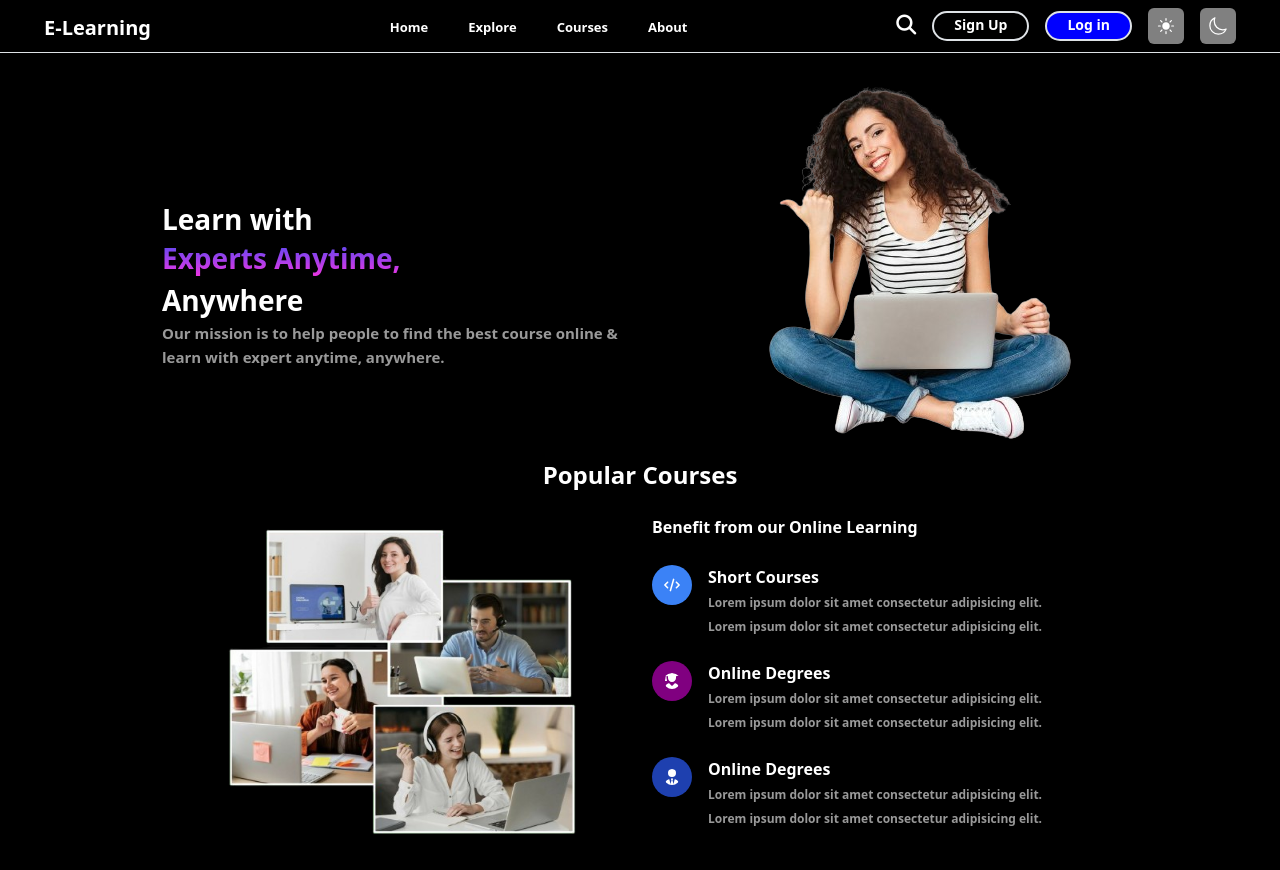
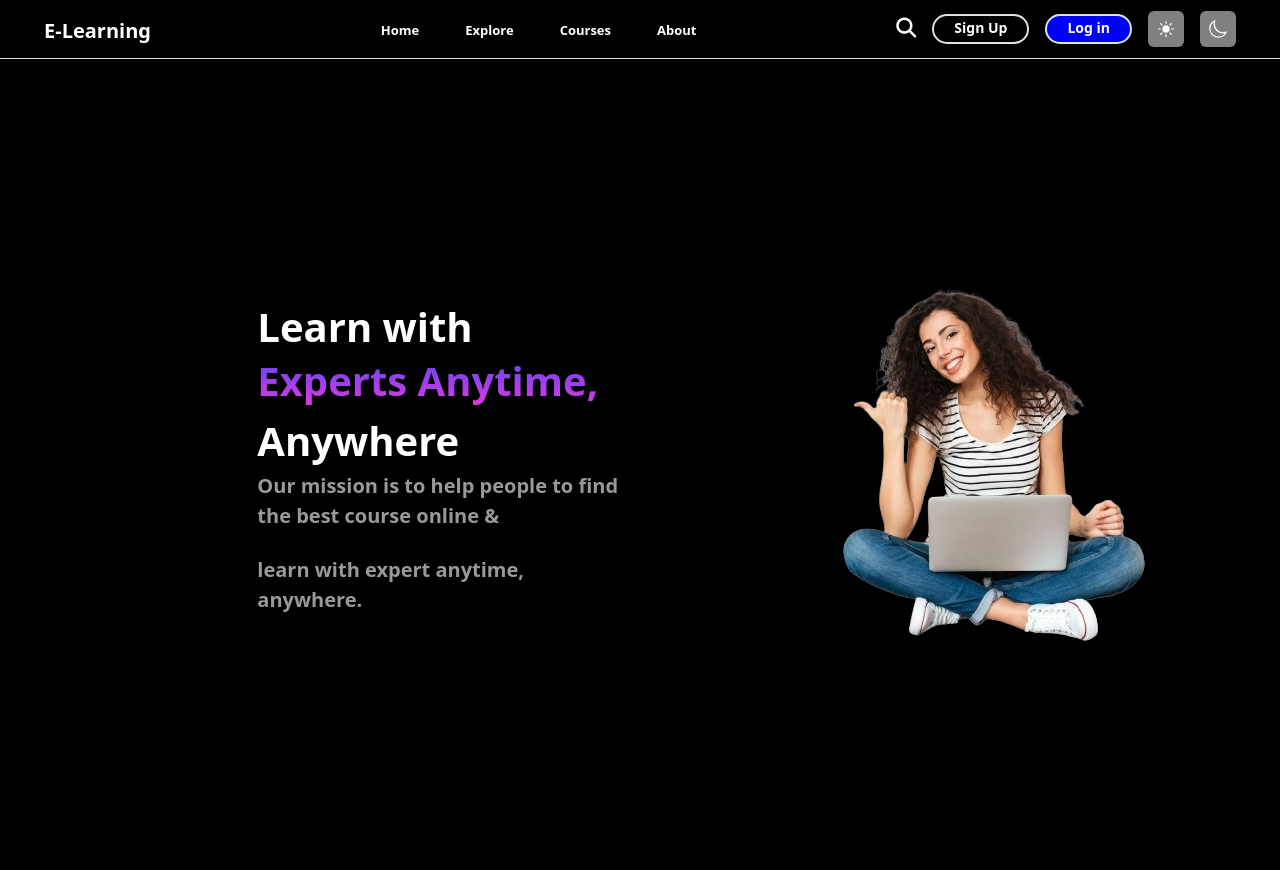
Before and after one commit to nyeinhsuthwe/Learning_Platform_Web, a React (Vite) app: page / in a window 1280 px wide. Built offline with nearby package versions, Linux system fonts and the light colour scheme.

Commit message:
edit home page design

```diff
--- a/src/pages/user/Home.jsx
+++ b/src/pages/user/Home.jsx
@@ -1,37 +1,39 @@
 import '../../App.css'
-import { FaUserGraduate } from "react-icons/fa6";
-import { FaCode } from "react-icons/fa6";
-import { FaUserTie } from "react-icons/fa6";
+// import { FaUserGraduate } from "react-icons/fa6";
+// import { FaCode } from "react-icons/fa6";
+// import { FaUserTie } from "react-icons/fa6";
 import './Home.css'
 
 function Home() {
 
   return (
     <>
-       <div className='container-fluid '>
-        <div className="row ">
+      <div className='container-fluid '>
+        <div className="row h-screen items-center">
 
-          <div className="col-6" >
-          <h2 className='text-white fw-bold fs-3' style={{marginTop:'150px', marginLeft:'150px'}}>Learn with<br/></h2>
-          <span className='text-white fw-bold fs-3' id='color' style={{ marginLeft:'150px'}}>Experts Anytime,<br/></span>
-          <span className='text-white fw-bold fs-3' style={{ marginLeft:'150px'}}>Anywhere<br/></span>
-          <span className='font-semibold opacity-60 text-white' style={{marginLeft:'150px', fontSize:'15px'}}>Our mission is to help people to find the best course online &</span><br/>
-          <span className='font-semibold opacity-60 text-white' style={{marginLeft:'150px', fontSize:'15px'}}>learn with expert anytime, anywhere.</span>
+          <div className="col-4 offset-2 items-center " >
+            <div className='grid ps-8'>
+              <h1 className='text-white fw-bold fs-1' style={{}}>Learn with<br /></h1>
+              <span className='text-white fw-bold fs-1' id='color' style={{}}>Experts Anytime,<br /></span>
+              <span className='text-white fw-bold fs-1' style={{}}>Anywhere<br /></span>
+              <span className='font-semibold opacity-60 text-white' style={{ fontSize: '20px' }}>Our mission is to help people to find the best course online &</span><br />
+              <span className='font-semibold opacity-60 text-white' style={{ fontSize: '20px' }}>learn with expert anytime, anywhere.</span>
+            </div>
           </div>
 
-          <div className="col-6 ">
+          <div className="grid col-6 justify-items-center">
 
-          <img src="/img/photo_2024-01-24_21-18-20-removebg-preview.png" style={{marginLeft:'40px'}} alt=""  />
+            <img src="/img/photo_2024-01-24_21-18-20-removebg-preview.png" style={{ marginLeft: '40px' }} alt="" />
           </div>
         </div>
 
         {/* for course section */}
-        <div>
+        {/* <div>
         <h3 className='text-white text-center font-semibold fs-4'>Popular Courses</h3>
-        </div>
+        </div> */}
 
         {/* benefit */}
-        <div className="row mx-auto">
+        {/* <div className="row mx-auto">
           <div className="col-6">
            <img src="/img/photo_2024-01-31_17-26-03-removebg-preview.png" style={{marginLeft:'180px' ,width:'400px', height:'380px'}} alt="" />
           </div>
@@ -65,8 +67,8 @@ function Home() {
              </div>
             </div>
           </div>
-        </div>
-    </div>
+        </div> */}
+      </div>
     </>
   )
 }
--- a/src/pages/user/layouts/Layout.jsx
+++ b/src/pages/user/layouts/Layout.jsx
@@ -3,6 +3,7 @@ import { Navbar } from "flowbite-react";
 import { NavLink } from "react-router-dom";
 import { IoIosSunny } from "react-icons/io";
 import { IoMoonOutline } from "react-icons/io5";
+import './layout.css';
 
 const Layout = () => {
   return (
@@ -16,8 +17,9 @@ const Layout = () => {
 
             <Navbar className="mx-auto bg-black">
               <NavLink
-              to="/home"
+                to="/"
                 style={{ textDecoration: "none", marginLeft: "50px" }}
+                className="navLink"
               >
                 <span
                   className="text-white fw-bold mr-5"
@@ -26,7 +28,7 @@ const Layout = () => {
                   Home
                 </span>
               </NavLink>
-            <NavLink to="/" style={{ textDecoration: "none" }}>
+              <NavLink to="/" style={{ textDecoration: "none" }} className="navLink">
                 <span
                   className="text-white fw-bold ml-5 mr-5"
                   style={{ fontSize: "13px" }}
@@ -34,7 +36,7 @@ const Layout = () => {
                   Explore
                 </span>
               </NavLink>
-            <NavLink to="/" style={{ textDecoration: "none" }}>
+              <NavLink to="/" style={{ textDecoration: "none" }} className="navLink">
                 <span
                   className="text-white fw-bold ml-5 mr-5"
                   style={{ fontSize: "13px" }}
@@ -43,7 +45,7 @@ const Layout = () => {
                 </span>
               </NavLink>
 
-            <NavLink to="/" style={{ textDecoration: "none" }}>
+              <NavLink to="/" style={{ textDecoration: "none" }} className="navLink">
                 <span
                   className="text-white fw-bold ml-5 mr-5"
                   style={{ fontSize: "13px" }}
@@ -94,7 +96,7 @@ const Layout = () => {
                 className="btn text-white me-3 fs-5 fw-bold "
                 style={{ padding: "7px", backgroundColor: "gray" }}
               >
-              <IoIosSunny style={{backgroundColor:'gray'}} />
+                <IoIosSunny style={{ backgroundColor: 'gray' }} />
               </button>
             </NavLink>
 
@@ -104,7 +106,7 @@ const Layout = () => {
                 className="btn  text-white me-4 fs-5 fw-bold"
                 style={{ padding: "7px", backgroundColor: "gray" }}
               >
-              <IoMoonOutline style={{backgroundColor:'gray'}} />
+                <IoMoonOutline style={{ backgroundColor: 'gray' }} />
               </button>
             </NavLink>
           </Navbar>
@@ -112,7 +114,7 @@ const Layout = () => {
       </div>
 
       {/* dynamic router changes content  */}
-            <Outlet/>
+      <Outlet />
 
     </div>
   )
--- /dev/null
+++ b/src/pages/user/layouts/layout.css
@@ -0,0 +1,8 @@
+.navLink :hover {
+    /* text-decoration: underline; */
+    border-bottom: 2px solid white;
+}
+
+.navLink {
+    padding: 3px;
+}
```
Lines whose indentation alone changed are shown as unchanged.
